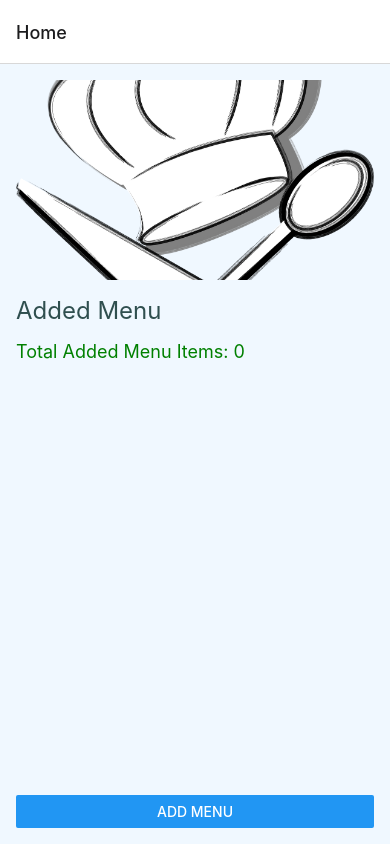
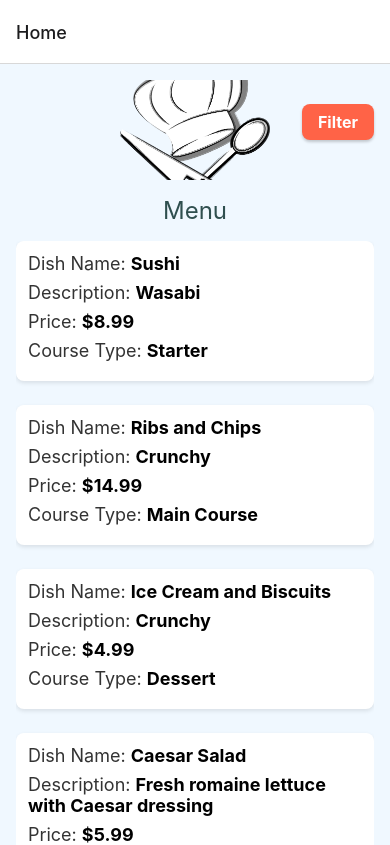
Before and after one commit to VCCT-MAST5112-2024-G1/LuxoloSobetwa_st10443381MASTP_2, a React Native app: screen /Home in a window 390 px wide. Shown: the top 845 px of the page. Built offline with nearby package versions, Linux system fonts and the light colour scheme.

Commit message:
added the filter button

```diff
--- a/screens/Home.tsx
+++ b/screens/Home.tsx
@@ -1,5 +1,5 @@
 import React from 'react';
-import { View, Text, Button, FlatList, StyleSheet, Image } from 'react-native';
+import { View, Text, Button, FlatList, StyleSheet, Image, TouchableOpacity } from 'react-native';
 import { RouteProp, useNavigation } from '@react-navigation/native';
 import { StackNavigationProp } from '@react-navigation/stack';
 import { RootStackParamList } from './RootStackParams';
@@ -9,28 +9,54 @@ type HomeScreenProp = StackNavigationProp<RootStackParamList, 'Home'>;
 type HomeScreenRouteProp = RouteProp<RootStackParamList, 'Home'>;
 
 export default function HomeScreen() {
+    const route = useRoute<HomeScreenRouteProp>();
+    const menuItems = route.params?.menuItems || [];
+    const navigation = useNavigation<HomeScreenProp>();
 
-    const route = useRoute<HomeScreenRouteProp>();
+    // Sample data (if no items are passed through navigation)
+    const sampleMenu = [
+        { courseType: 'Starter', DishName: 'Caesar Salad', description: 'Fresh romaine lettuce with Caesar dressing', price: 5.99 },
+        { courseType: 'Main Course', DishName: 'Grilled Salmon', description: 'Salmon fillet with garlic butter', price: 12.99 },
+        { courseType: 'Dessert', DishName: 'Chocolate Cake', description: 'Rich chocolate cake with ganache', price: 6.99 },
+    ];
 
-    // Get the menu items from the route parameters
-    const menuItems = route.params?.menuItems || [];
+    // Predefined menu items
+    const predefinedMenu = [
+        { courseType: 'Starter', DishName: 'Sushi', description: 'Wasabi', price: 8.99 },
+        { courseType: 'Main Course', DishName: 'Ribs and Chips', description: 'Crunchy', price: 14.99 },
+        { courseType: 'Dessert', DishName: 'Ice Cream and Biscuits', description: 'Crunchy', price: 4.99 },
+    ];
 
-    const navigation = useNavigation<HomeScreenProp>();
+    // Filter to get one item per course from menuItems
+    const uniqueCourses = ['Starter', 'Main Course', 'Dessert'];
+    const filteredMenu = uniqueCourses.map(course =>
+        menuItems.find((item: { courseType: string; }) => item.courseType === course) || sampleMenu.find(item => item.courseType === course)
+    );
+
+    // Concatenate the predefined menu with the filtered menu
+    const combinedMenu = [...predefinedMenu, ...filteredMenu];
+
+    const handleFilterPress = () => {
+        alert('Filter button pressed');
+    };
 
     return (
         <View style={styles.container}>
             <Image
-                source={require('./image/cooking.png')} // Use the local image
+                source={require('./image/cooking.png')}
                 style={styles.image}
             />
-            <Text style={styles.title}>Added Menu</Text>
+            <Text style={styles.title}>Menu</Text>
 
-            {/* Display the total number of menu items */}
-            <Text style={styles.menuCount}>Total Added Menu Items: {menuItems.length}</Text>
+            {/* Filter Button */}
+            <TouchableOpacity style={styles.filterButton} onPress={handleFilterPress}>
+                <Text style={styles.filterButtonText}>Filter</Text>
+            </TouchableOpacity>
 
+            {/* Display each course */}
             <FlatList
-    data={menuItems}
-    keyExtractor={(item, index) => `${item.DishName}-${index}`}
+                data={combinedMenu}
+                keyExtractor={(item, index) => `${item.courseType}-${index}`}
                 renderItem={({ item }) => (
                     <View style={styles.menuDetails}>
                         <Text style={styles.menuText}>
@@ -49,8 +75,6 @@ export default function HomeScreen() {
                 )}
             />
 
-
-
             <Button
                 title="Add Menu"
                 onPress={() => navigation.navigate('AddMenu')}
@@ -59,7 +83,6 @@ export default function HomeScreen() {
     );
 }
 
-
 const styles = StyleSheet.create({
     container: {
         flex: 1,
@@ -67,27 +90,46 @@ const styles = StyleSheet.create({
         backgroundColor: '#f0f8ff', // Light color background
     },
     image: {
-        width: '100%',
-        height: 200, // Adjust the height as necessary
+        width: 150, // Smaller width for the image
+        height: 100, // Smaller height for the image
         marginBottom: 16,
-        borderRadius: 10, // Optional: Rounded corners for the image
-        resizeMode: 'cover', // Ensure the image covers the area without distortion
+        borderRadius: 10,
+        alignSelf: 'center',
+        resizeMode: 'cover',
     },
     title: {
         fontSize: 24,
         marginBottom: 16,
         color: '#2f4f4f', // Darker color for the title
+        textAlign: 'center',
     },
-    menuCount: {
-        fontSize: 18,
-        marginBottom: 16,
-        color: 'green',
+    filterButton: {
+        position: 'absolute',
+        top: 40, // Adjust based on screen header
+        right: 16,
+        backgroundColor: '#FF6347', // Button background color
+        paddingVertical: 8,
+        paddingHorizontal: 16,
+        borderRadius: 8,
+        shadowColor: '#000',
+        shadowOffset: {
+            width: 0,
+            height: 2,
+        },
+        shadowOpacity: 0.2,
+        shadowRadius: 3,
+        elevation: 4,
+    },
+    filterButtonText: {
+        color: 'white',
+        fontWeight: 'bold',
+        fontSize: 16,
     },
     menuDetails: {
         marginBottom: 24,
         padding: 12,
-        backgroundColor: '#fff', // White background for menu details
-        borderRadius: 8, // Rounded corners
+        backgroundColor: '#fff',
+        borderRadius: 8,
         shadowColor: '#000',
         shadowOffset: {
             width: 0,
@@ -95,16 +137,16 @@ const styles = StyleSheet.create({
         },
         shadowOpacity: 0.1,
         shadowRadius: 4,
-        elevation: 2, // For Android shadow
+        elevation: 2,
     },
     menuText: {
-        fontSize: 18, // Larger font size for the menu text
-        color: '#333', // Darker color for readability
+        fontSize: 18,
+        color: '#333',
         marginBottom: 8,
     },
     boldText: {
         fontWeight: 'bold',
-        fontSize: 20, // Bigger font size for bold text
+        fontSize: 18,
         color: '#000',
     },
 });
```
Lines whose indentation alone changed are shown as unchanged.
